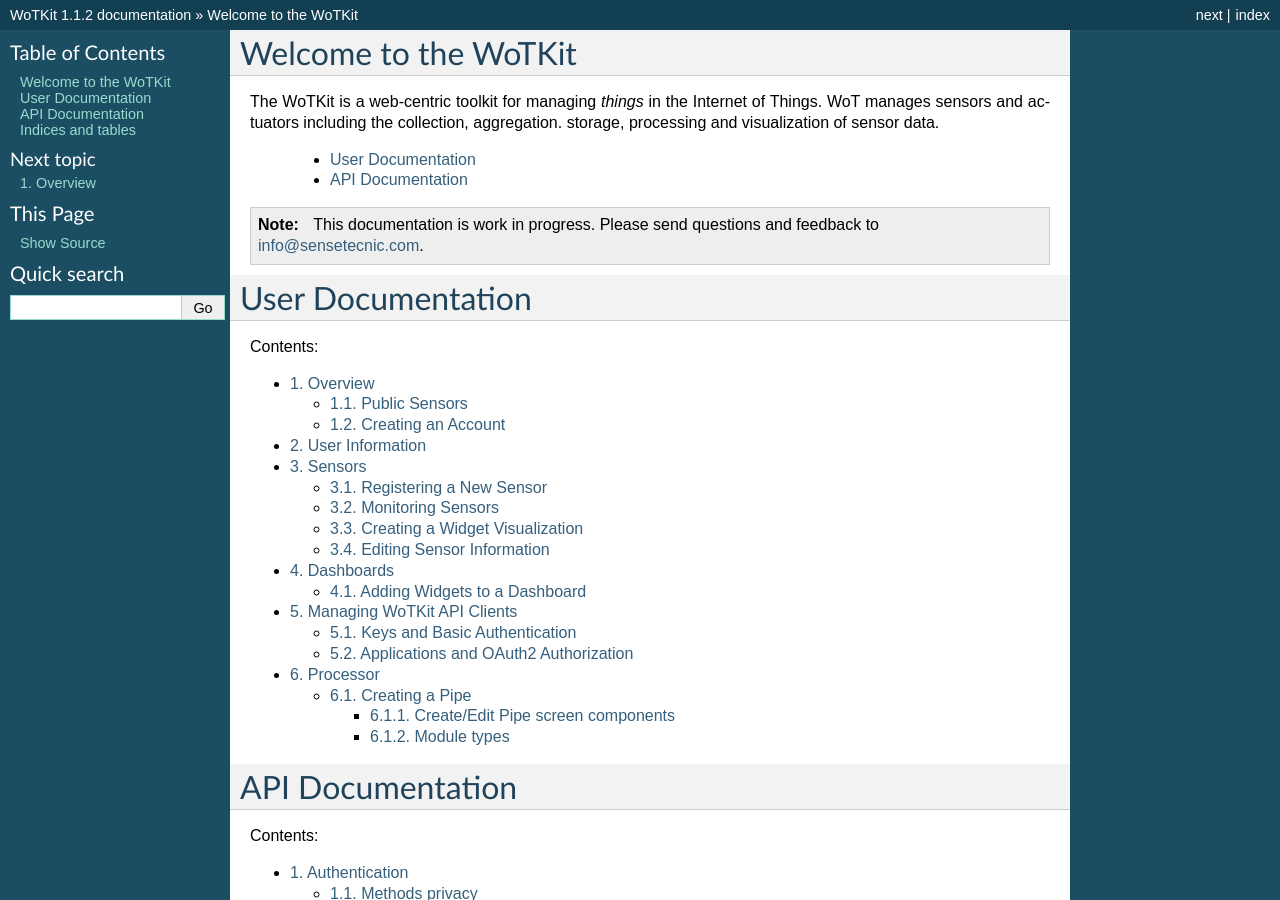
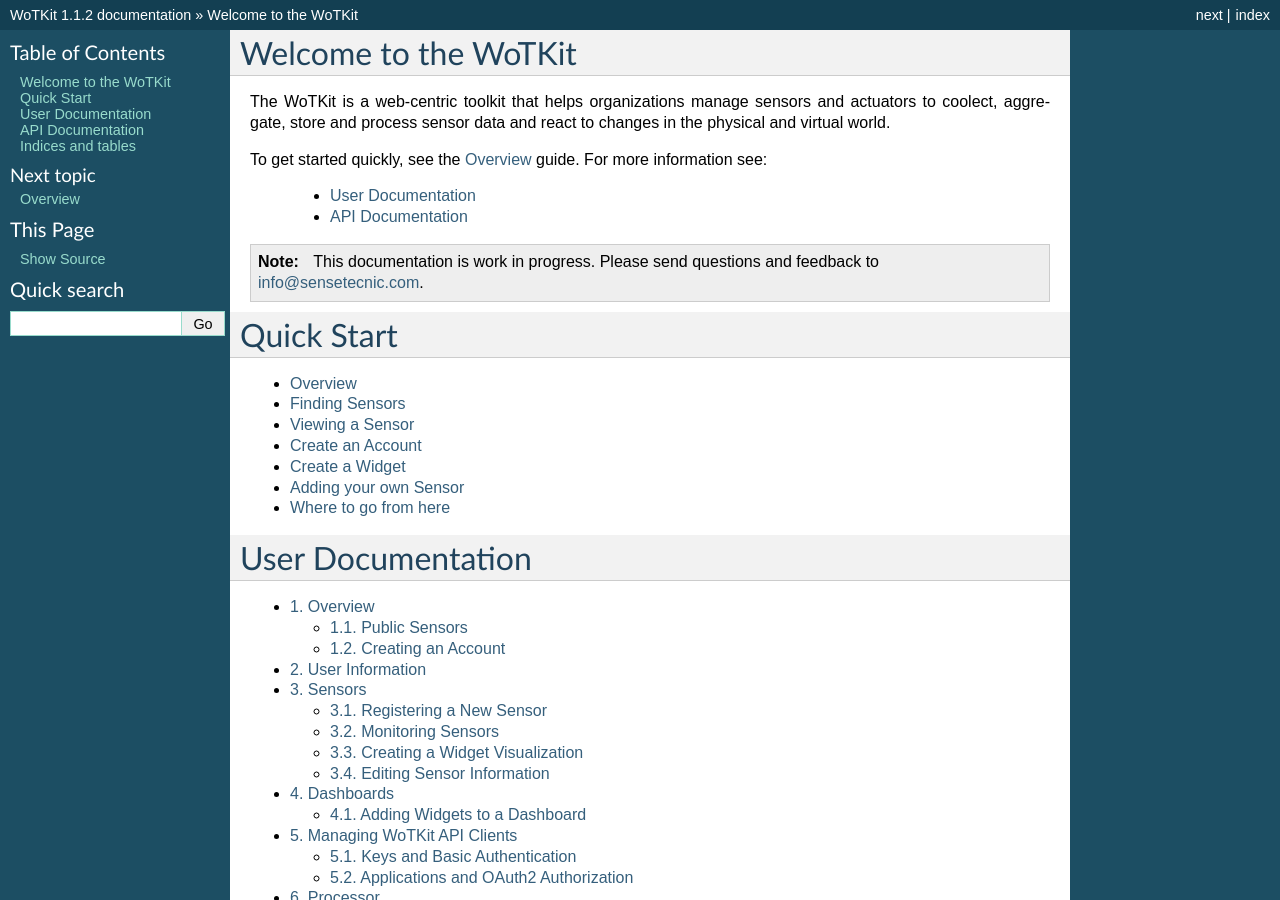
Before and after one commit to SenseTecnic/wotkit-docs, a Sphinx documentation site: the page built from source/index.rst, in a window 1280 px wide and 900 px high. Built offline with Sphinx 7.4.7, drawn with Linux system fonts in a browser that asks for light colours; formulas are drawn with MathJax 3; pages that are not in the unit, such as notebooks, are missing from menus.

Commit message:
quickstart sections level 1

```diff
--- a/source/conf.py
+++ b/source/conf.py
@@ -205,7 +205,7 @@ latex_elements = {
 # Grouping the document tree into LaTeX files. List of tuples
 # (source start file, target name, title, author, documentclass [howto/manual]).
 latex_documents = [
-  ('index', 'WoTKit.tex', u'WoTKit Documentation',
+  ('index', 'WoTKit.tex', u'WoTKit',
    u'Sensetecnic', 'manual'),
 ]
 
@@ -235,7 +235,7 @@ latex_documents = [
 # One entry per manual page. List of tuples
 # (source start file, name, description, authors, manual section).
 man_pages = [
-    ('index', 'wotkit', u'WoTKit Documentation',
+    ('index', 'wotkit', u'WoTKit',
      [u'Sense Tecnic'], 1)
 ]
 
@@ -249,7 +249,7 @@ man_pages = [
 # (source start file, target name, title, author,
 #  dir menu entry, description, category)
 texinfo_documents = [
-  ('index', 'WoTKit', u'WoTKit Documentation',
+  ('index', 'WoTKit', u'WoTKit',
    u'Sense Tecnic', 'WoTKit', 'The Web of Things Toolkit (WoTKit) is a web-based platform for creating wide area sensor and actuator networks.',
    'Miscellaneous'),
 ]
--- a/source/index.rst
+++ b/source/index.rst
@@ -6,7 +6,9 @@
 Welcome to the WoTKit
 ====================
 
-The WoTKit is a web-centric toolkit for managing *things* in the Internet of Things.  WoT manages sensors and actuators including the collection, aggregation. storage, processing and visualization of sensor data.
+The WoTKit is a web-centric toolkit that helps organizations manage sensors and actuators to coolect, aggregate, store and process sensor data and react to changes in the physical and virtual world.
+
+To get started quickly, see the :ref:`quickstart` guide.  For more information see:
 
     * :ref:`user-documentation`
     * :ref:`api-documentation`
@@ -15,12 +17,17 @@ The WoTKit is a web-centric toolkit for managing *things* in the Internet of Thi
 
     This documentation is work in progress.  Please send questions and feedback to info@sensetecnic.com.
 
+Quick Start
+===========
+
+.. toctree::
+
+   quickstart
+
 .. _user-documentation:
 
 User Documentation
 ==================
-
-Contents:
 
 .. toctree::
    :numbered:
@@ -37,8 +44,6 @@ Contents:
 
 API Documentation
 =================
-
-Contents:
 
 .. toctree::
    :numbered:
--- a/source/quickstart.rst
+++ b/source/quickstart.rst
@@ -1,31 +1,31 @@
 .. _quickstart:
 
-Quickstart
+Overview
 ==========
 
 The WoTKit lets you quickly publish and find interesting data streams; from environmental sensors, GPS and on board data collection from vehicles, real time data feeds from mobile applications, building sensors, and internet-sourced content.  With the WoTKit you can easily add visualizations for display on a WoTKit dashboard and create applications using the WoTKit API.  This section will get you started with the WoTKit.  Once you are familiar with the WoTKit portal you can then add your own sensor to the system for use by the :ref:`WoTKit API <api-documentation>`.
 
 Finding Sensors
----------------------------
+===============
 
 The WoTKit hosts many interesting sensor streams.  Some sensors on the system represent physical sensors and actuators such as temperature and light sensors connected to zigbee radios, or servo motors used to control things.  Other sensors host data pulled from web sites and external sensor systems such as the power use of buildings or ferry locations.
 
 To find interesting public sensors, you need not create an account.  Simply hit the :wotkit:`Sensor Search <sensors>` page and use the UI there to find sensors.  The sensor search text box allows you to search by sensor name and description.  Click on tags to find sensors that use the selected tags.
 
 Viewing a Sensor
-----------------
+===============
 
 To sensor details and data click on the sensor in the list link in the map view in the sensor search page.  This will bring up a monitor page where you get information about the sensors such as its name, contributor, location, a table containing the data stream.  See the :wotkit:`Yellow Taxi <sensors/1/monitor>` for example.
 
 To do more with the WoTKit, you'll need to create an account!
 
 Create an Account
------------------
+=================
 
 To create your own sensors or add visualizations to your own dashboards, you'll need to create an account.  To do so, click on the log in button on the top right, then click on the *Create an Account* button.  Fill in the form and log in to the WoTKit.
 
 Create a Widget
----------------
+===============
 
 Now that we're logged in, lets create a widget that displays sensor data on a dashboard using a line chart.
 
```
Also changed, not shown: other parts of source/quickstart.rst (+6 -2 lines).
